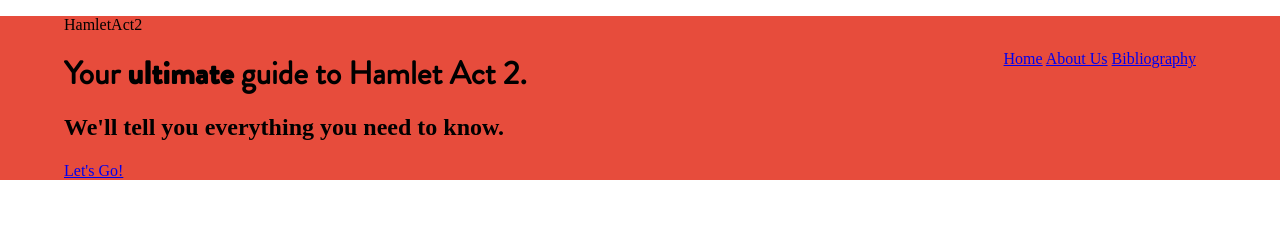
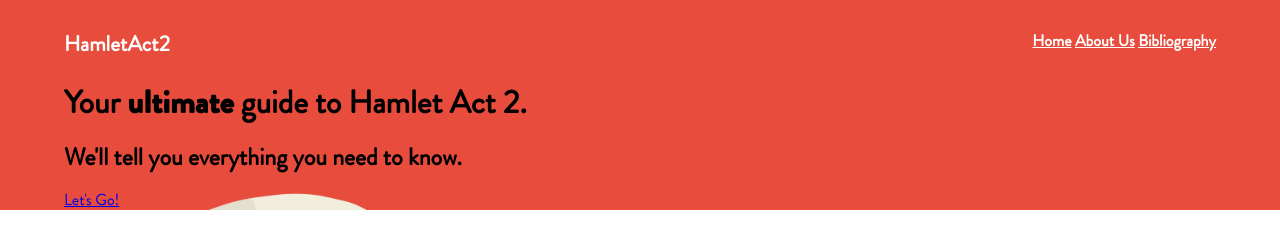
Before and after one commit to nakamin/hamlet-website, a plain HTML site: page index.html in a window 1280 px wide. Drawn offline with nearby package versions, Linux system fonts and the light colour scheme.

Commit message:
More work done

```diff
--- a/sass/styles.scss
+++ b/sass/styles.scss
@@ -1,9 +1,19 @@
 //---------------------Variables--------------------//
+$white: #ffffff;
 $red : #e74c3c;
-$brandonbold : brandon_grotesquebold;
-$brandon : brandon_grotesque_regularRg;
+$green: #66c492;
+$gray_grid: #d5d5d5;
+$title: #636363;
+$stitle: #9d9ab1;
+$brandonbold : 'brandon_grotesquebold';
+$brandon : 'brandon_grotesque_regularRg';
 
 //____________________Global Styles-----------------//
+
+body {
+    font-family: $brandon;
+}
+
 .wrapper {
     width: 1440px;
     max-width: 90%;
@@ -16,11 +26,24 @@ $brandon : brandon_grotesque_regularRg;
     background-image: url(../img/hamlet_design.png);
     background-repeat: no-repeat;
     background-size: cover;
+    header {
+        padding: 2rem 0;
+    }
+    #logo {
+        color: $white;
+        font-weight: 700;
+        font-size: 1.35rem;
+        float: left;
+        margin: 0;
+    }
 }
 
 nav {
     float: right;
-    padding: 0 20px
+    a {
+        color: $white;
+        font-weight: 700;
+    }
 }
 
 strong {
```
Also changed, not shown: css/styles.css, 1 other file.
